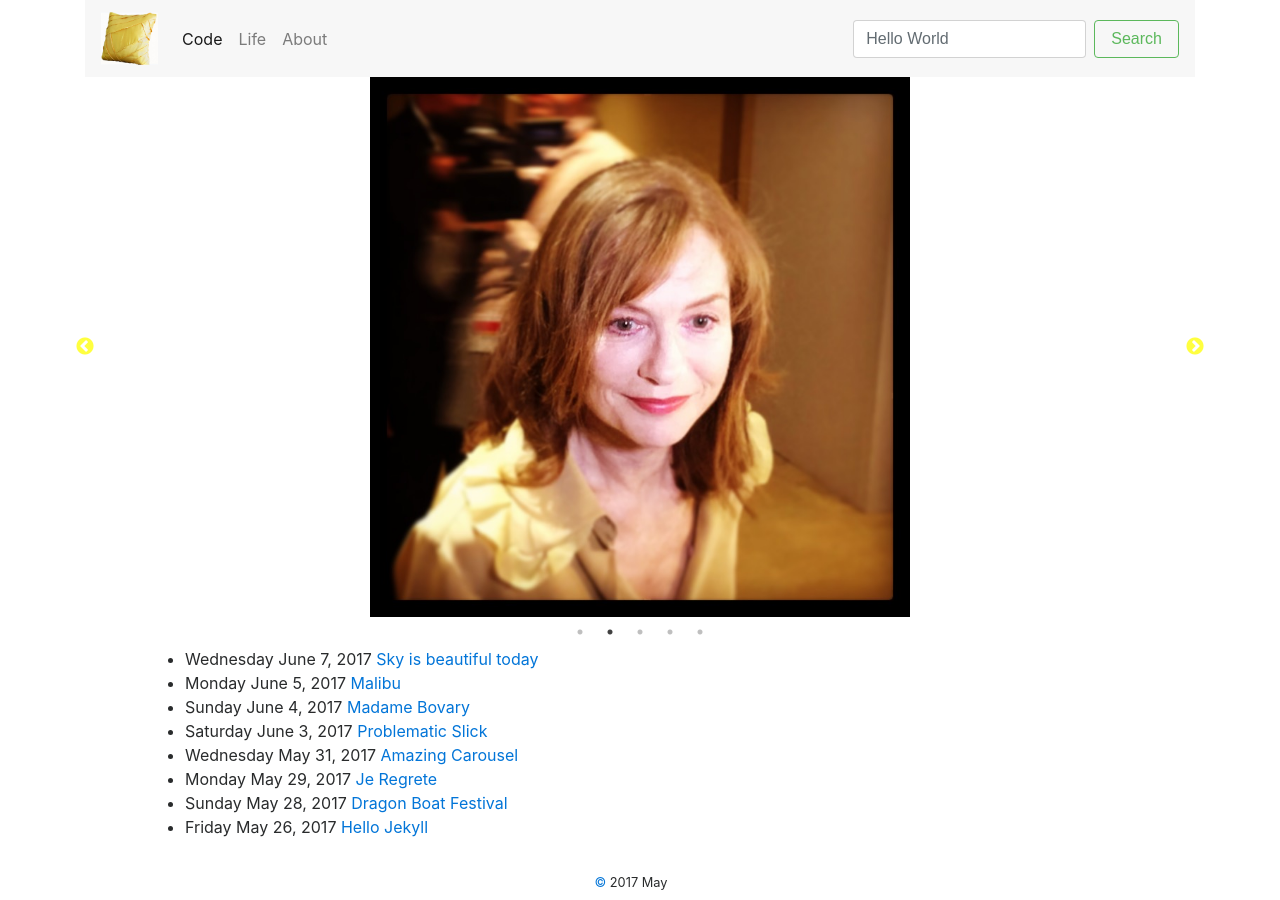
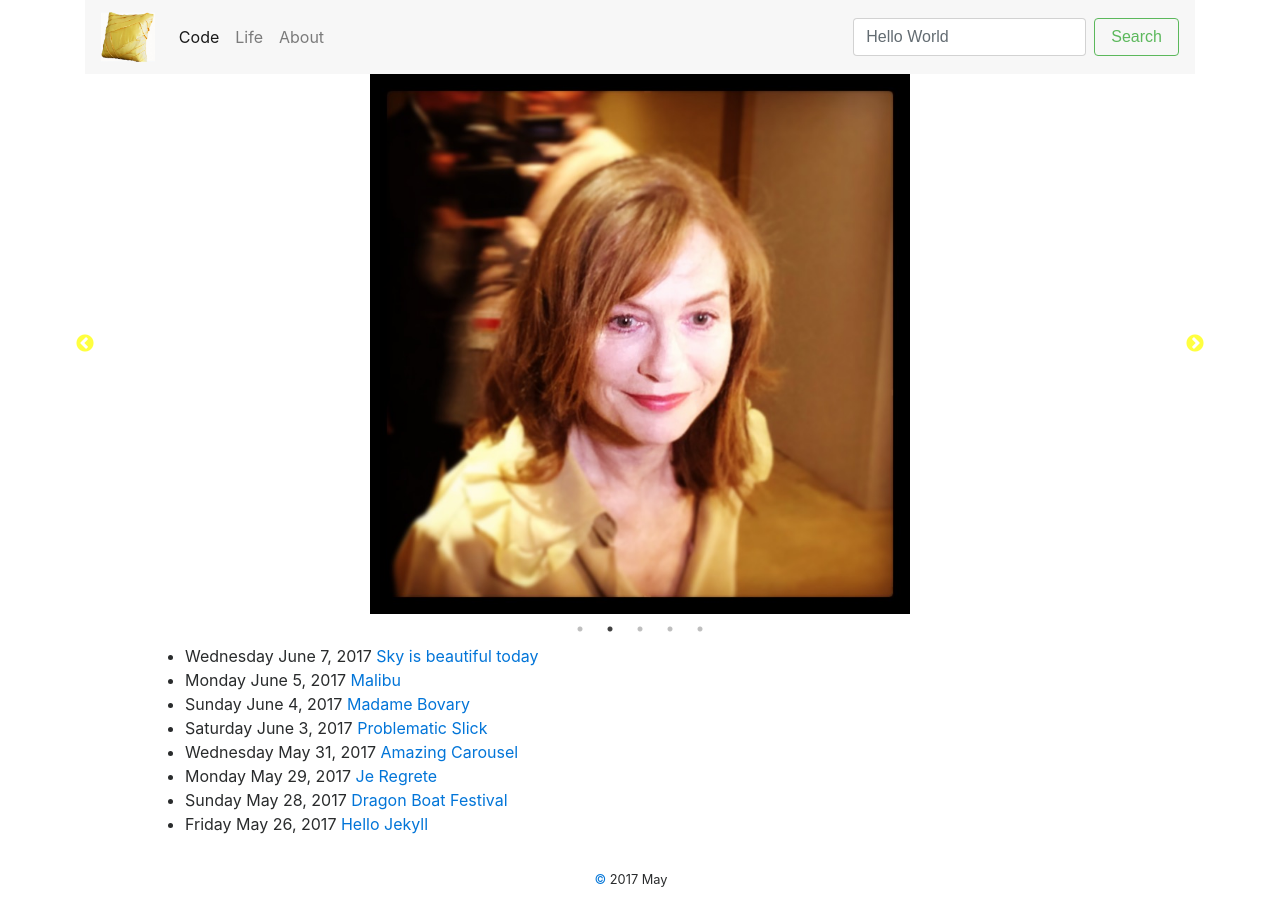
Before and after one commit to yinkouya/yinkouya.github.io, a Jekyll site: the page built from index.html, in a window 1280 px wide. Built offline with Jekyll 4.4.1, drawn with Linux system fonts in a browser that asks for light colours; nearby versions of some CDN libraries.

Commit message:
Update style.css

```diff
--- a/assets/style.css
+++ b/assets/style.css
@@ -31,6 +31,5 @@ div.tocarousel>img {
 }
 
 a.navbar-brand > img {
-  width: initial;
-  height: 53px;
+  height: 50px;
 }
```
